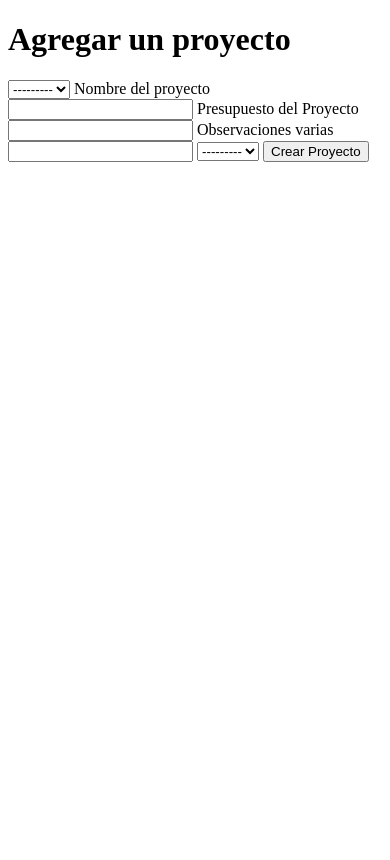
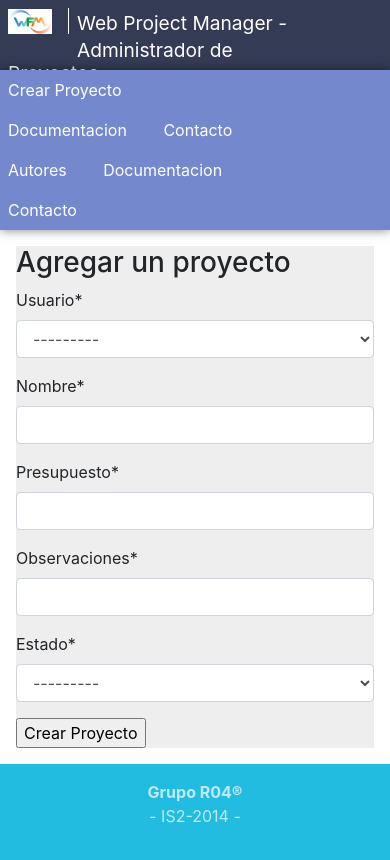
Before and after one commit to yank07/WPM, a Django app: page /add_proyecto/ in a window 390 px wide. Before the commit the page ends 162 px from the top, so only its background shows below. Run offline with Django 3.2, Linux system fonts and the light colour scheme; data that the repository does not hold is empty; some libraries are stand-ins or nearby versions.

Commit message:
Parte Grafica Inicial

```diff
--- a/WPM/Templates/add_proyecto.html
+++ b/WPM/Templates/add_proyecto.html
@@ -1,27 +1,20 @@
-<!DOCTYPE html>
-<html>
-    <head>
-        <title>WPM</title>
-    </head>
+{% extends 'admin_proyectos.html' %}
+{% load crispy_forms_tags %}
+{% block contenido %}
+        <h3>Agregar un proyecto</h3>
+<div class="row">
 
-    <body>
-        <h1>Agregar un proyecto</h1>
+        <div class="col-md-4  col-md-offset-4">
 
-        <form id="proyecto_form" method="post" action="/add_proyecto/">
+             <form id="proyecto_form" method="post" action="/add_proyecto/">
 
             {% csrf_token %}
-            {% for hidden in form.hidden_fields %}
-                {{ hidden }}
-            {% endfor %}
-
-            {% for field in form.visible_fields %}
-                {{ field.errors }}
-                {{ field.help_text}}
-                {{ field }}
-            {% endfor %}
+            {% crispy form %}
 
             <input type="submit" name="submit" value="Crear Proyecto" />
         </form>
-    </body>
+        </div>
 
-</html>
+      </div>
+
+{% endblock %}
--- a/WPM/Templates/admin_proyectos.html
+++ b/WPM/Templates/admin_proyectos.html
@@ -1,10 +1,75 @@
 <!DOCTYPE html>
-<html>
+<html lang="es">
 <head>
-    <title>WPM</title>
+	<meta charset="utf-8" />
+	<meta name="description" content="Proyecto de la primera generación del 2014 del curso de diseño web online" />
+	<meta name="viewport" content="width=device-width, minimum-scale=1, maximum-scale=1"/>
+	<title>WPM:Web Project Manager </title>
+
+	<link rel="stylesheet" href="/static/css/estilos.css" />
+
+    <link rel="stylesheet" href="/static/css/bootstrap.css"/>
+<link rel="stylesheet" href="/static/css/bootstrap-theme.css"/>
+
+
 </head>
 <body>
-    <h1> Administrador de Proyectos </h1>
-    <a href="/add_proyecto">Agregar un proyecto</a>
+	<header>
+		<figure id="logo">
+			<img src="/static/img/wpm_logo.jpg" />
+		</figure>
+		<h1>
+			Web Project Manager -
+		</h1>
+        <h1> Administrador de Proyectos</h1>
+
+	</header>
+	<nav>
+		<ul>
+            <li><a href="/add_proyecto/">Crear Proyecto</a></li>
+			<li><a href="#">Documentacion</a></li>
+			<li><a href="#">Contacto</a></li>
+
+			<li><a href="#">Autores</a></li>
+			<li><a href="#">Documentacion</a></li>
+			<li><a href="#">Contacto</a></li>
+
+
+
+			</li>
+		</ul>
+	</nav>
+
+
+
+
+
+	<section id="contenido">
+
+
+
+       {%  block contenido %}
+        {% endblock %}
+
+
+
+
+	</section>
+
+
+
+
+	<footer>
+		<p>
+			<strong>Grupo R04®</strong>
+		</p>
+		<p>
+			IS2-2014
+		</p>
+	</footer>
+
+    <script src="static/js/jquery-1.11.0.min.js"></script>
+
+
 </body>
 </html>
--- a/principal/forms.py
+++ b/principal/forms.py
@@ -20,9 +20,9 @@ class UserForm(forms.ModelForm):
         fields = ('username', 'first_name', 'last_name')
 
 class ProyectoForm(forms.ModelForm):
-    nombre = forms.CharField(max_length=50, help_text="Nombre del proyecto")
-    presupuesto = forms.IntegerField(help_text="Presupuesto del Proyecto")
-    observaciones = forms.CharField(max_length=200, help_text="Observaciones varias")
+    nombre = forms.CharField(max_length=50)
+    presupuesto = forms.IntegerField()
+    observaciones = forms.CharField(max_length=200)
     estado = forms.ModelChoiceField(queryset=EstadosProyecto.objects.all())
 
     class Meta:
```
Also changed, not shown: WPM/Templates/index.html (+8 -18 lines), WPM/Templates/ingresar.html (+19 -6 lines).
